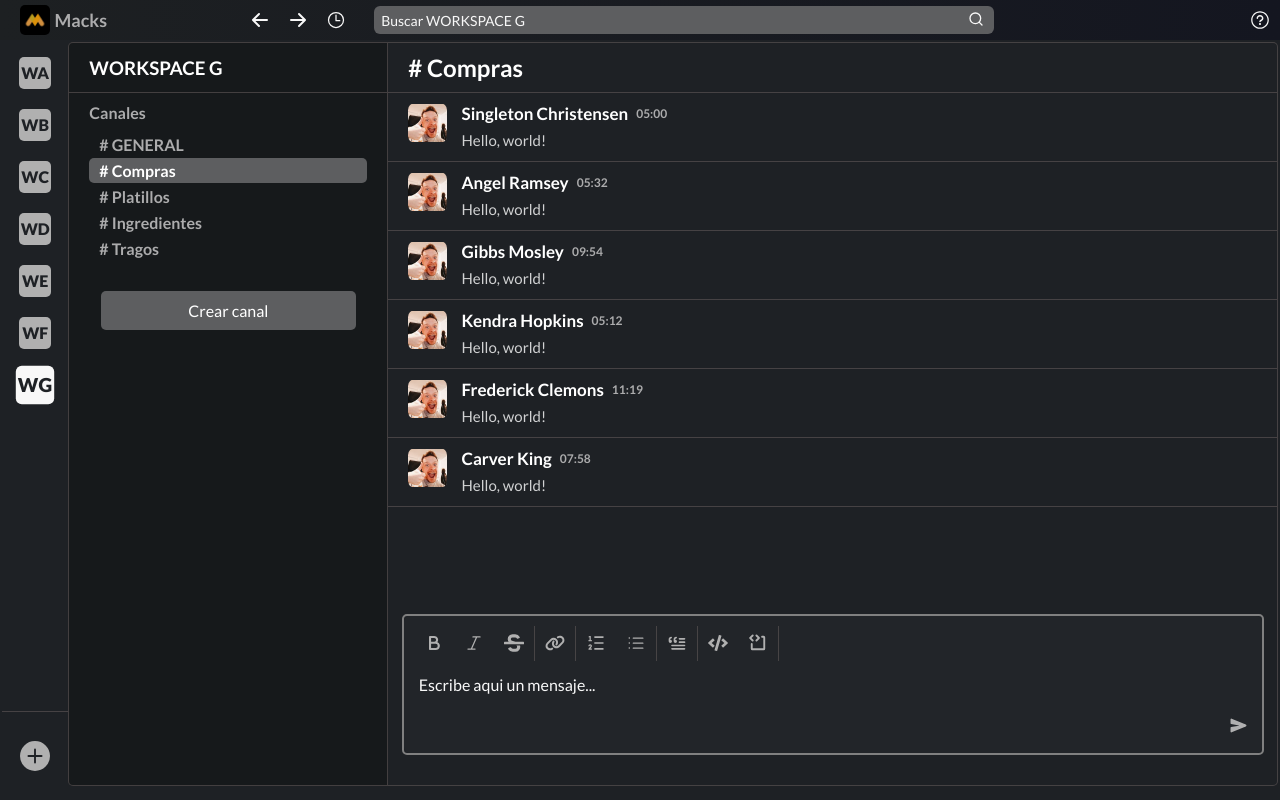
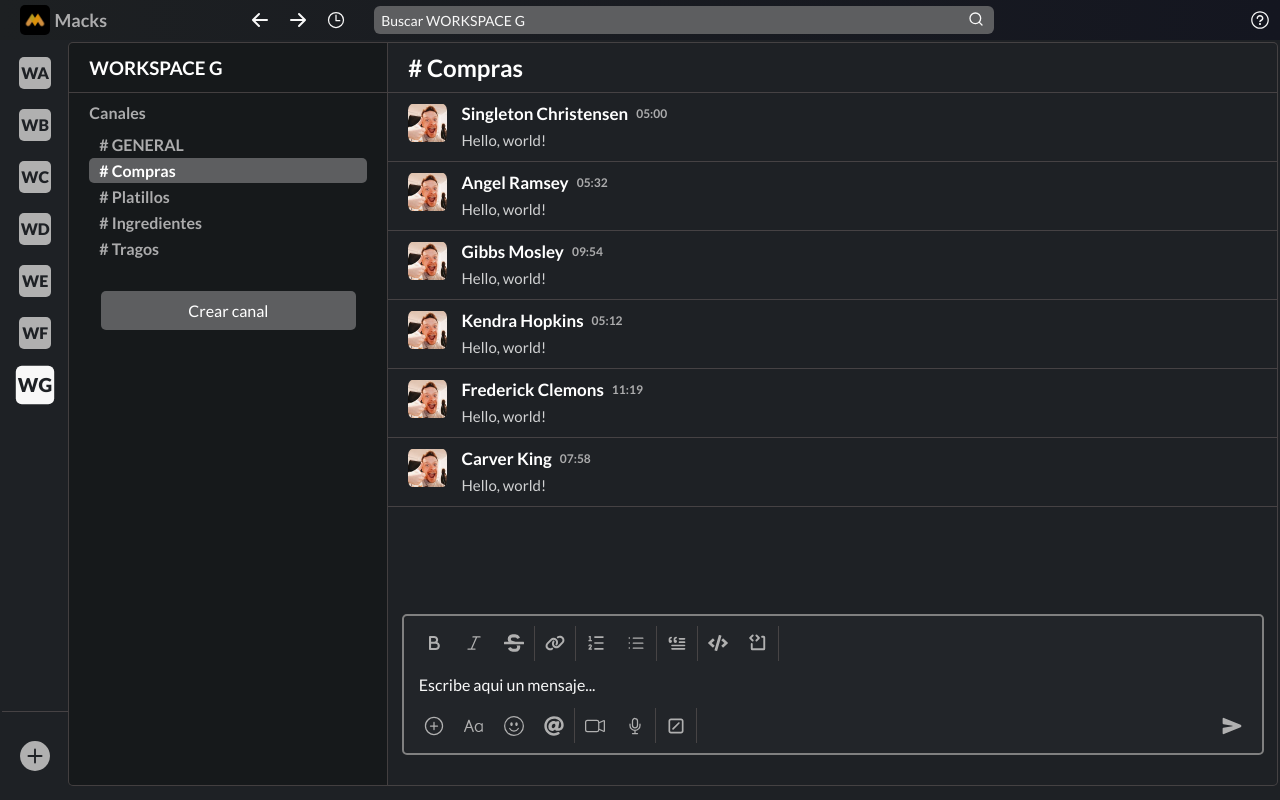
Before and after one commit to maximdeg/Slack-clone_macks-v2, a React (Vite) app: page /workspace/66aa56321cb2c3ab6b631e8c/66aa56321e98700efeed534f in a window 1280 px wide. Built offline with nearby package versions, Linux system fonts and the light colour scheme.

Commit message:
Last touches

```diff
--- a/src/pages/Workspace/Workspace.css
+++ b/src/pages/Workspace/Workspace.css
@@ -297,7 +297,14 @@
     left: 10px;
 }
 
-.workspace-container .chat-container .form-container .input-form .top-buttons .top-buttons-container {
+.workspace-container .chat-container .form-container .input-form .bottom-buttons {
+    display: flex;
+    position: absolute;
+    bottom: 10px;
+    left: 10px;
+}
+
+.workspace-container .chat-container .form-container .input-form .buttons-container {
     display: flex;
     align-items: center;
     border-right: 1px solid var(--border-color);
@@ -305,7 +312,7 @@
     /* padding: 10px 20px 30px 40px; */
 }
 
-.workspace-container .chat-container .form-container .input-form .top-buttons .icon-button {
+.workspace-container .chat-container .form-container .input-form .icon-button {
     display: flex;
     align-items: center;
     justify-content: center;
--- a/src/pages/Workspace/Workspace.jsx
+++ b/src/pages/Workspace/Workspace.jsx
@@ -2,17 +2,16 @@ import React, { useState, useEffect } from 'react';
 import { v4 as uuid } from 'uuid';
 import { useParams, useNavigate } from 'react-router-dom';
 import { useGlobalContext } from '../../context/GlobalContext';
-import { IoSend } from 'react-icons/io5';
-import { GoTriangleRight, GoBold, GoItalic, GoListUnordered, GoPlusCircle  } from 'react-icons/go';
+import { IoSend, IoMicOutline } from 'react-icons/io5';
+import { GoTriangleRight, GoBold, GoItalic, GoListUnordered, GoPlusCircle } from 'react-icons/go';
 import { FaStrikethrough, FaCode, FaAt } from 'react-icons/fa';
 import { FaLink } from 'react-icons/fa6';
 import { RiListOrdered2 } from 'react-icons/ri';
 import { TbBlockquote } from 'react-icons/tb';
 import { PiCodeBlockBold } from 'react-icons/pi';
-import { RxLetterCaseCapitalize } from "react-icons/rx";
-import { BsEmojiSmile } from "react-icons/bs";
-
-
+import { RxLetterCaseCapitalize } from 'react-icons/rx';
+import { BsEmojiSmile, BsCameraVideo } from 'react-icons/bs';
+import { CgShortcut } from 'react-icons/cg';
 
 import Header from '../../components/Header/Header';
 import ChannelList from '../../components/ChannelList/ChannelList';
@@ -75,8 +74,10 @@ function Workspace() {
 
     const handleSubmitMessage = (e, message) => {
         e.preventDefault();
-        setNewMessageList([...newMessageList, message]);
-        saveMessage(id_workspace, id_channel, message);
+        if (message.message !== '' && message.message !== undefined && message.message !== null) {
+            setNewMessageList([...newMessageList, message]);
+            saveMessage(id_workspace, id_channel, message);
+        }
     };
 
     const handleSubmitChannel = (e, channel) => {
@@ -276,7 +277,7 @@ function MessageInput({ handleSubmitMessage }) {
                     placeholder="Escribe aqui un mensaje..."
                 ></input>
                 <div className="top-buttons">
-                    <div className="top-buttons-container">
+                    <div className="buttons-container">
                         <button className="icon-button">
                             <GoBold />
                         </button>
@@ -287,12 +288,12 @@ function MessageInput({ handleSubmitMessage }) {
                             <FaStrikethrough />
                         </button>
                     </div>
-                    <div className="top-buttons-container">
+                    <div className="buttons-container">
                         <button className="icon-button">
                             <FaLink />
                         </button>
                     </div>
-                    <div className="top-buttons-container">
+                    <div className="buttons-container">
                         <button className="icon-button">
                             <RiListOrdered2 />
                         </button>
@@ -300,17 +301,46 @@ function MessageInput({ handleSubmitMessage }) {
                             <GoListUnordered />
                         </button>
                     </div>
-                    <div className="top-buttons-container">
+                    <div className="buttons-container">
                         <button className="icon-button">
                             <TbBlockquote />
                         </button>
                     </div>
-                    <div className="top-buttons-container">
+                    <div className="buttons-container">
                         <button className="icon-button">
                             <FaCode />
                         </button>
                         <button className="icon-button">
                             <PiCodeBlockBold />
+                        </button>
+                    </div>
+                </div>
+                <div className="bottom-buttons">
+                    <div className="buttons-container">
+                        <button className="icon-button">
+                            <GoPlusCircle />
+                        </button>
+                        <button className="icon-button">
+                            <RxLetterCaseCapitalize />
+                        </button>
+                        <button className="icon-button">
+                            <BsEmojiSmile />
+                        </button>
+                        <button className="icon-button">
+                            <FaAt />
+                        </button>
+                    </div>
+                    <div className="buttons-container">
+                        <button className="icon-button">
+                            <BsCameraVideo />
+                        </button>
+                        <button className="icon-button">
+                            <IoMicOutline />
+                        </button>
+                    </div>
+                    <div className="buttons-container">
+                        <button className="icon-button">
+                            <CgShortcut />
                         </button>
                     </div>
                 </div>
```
